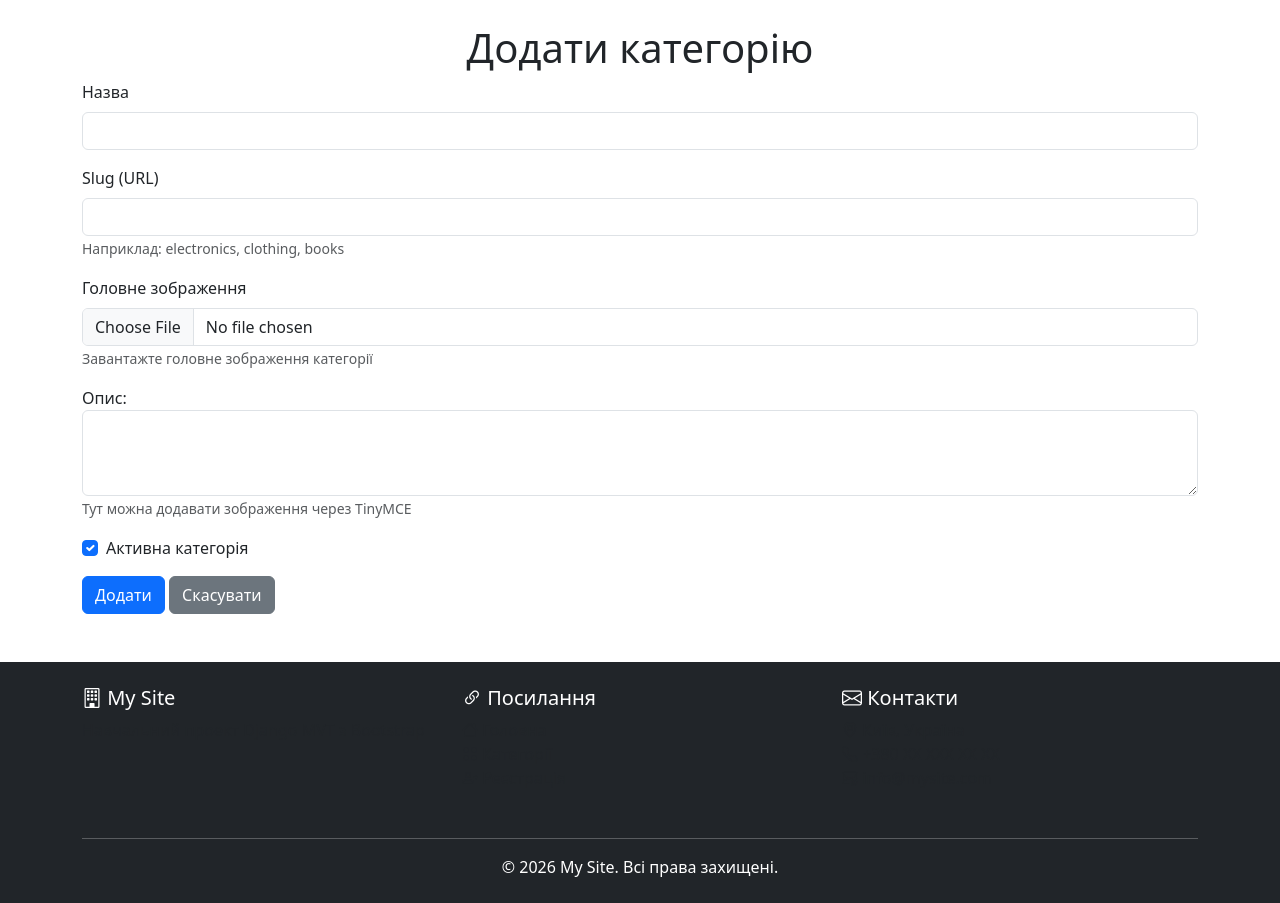
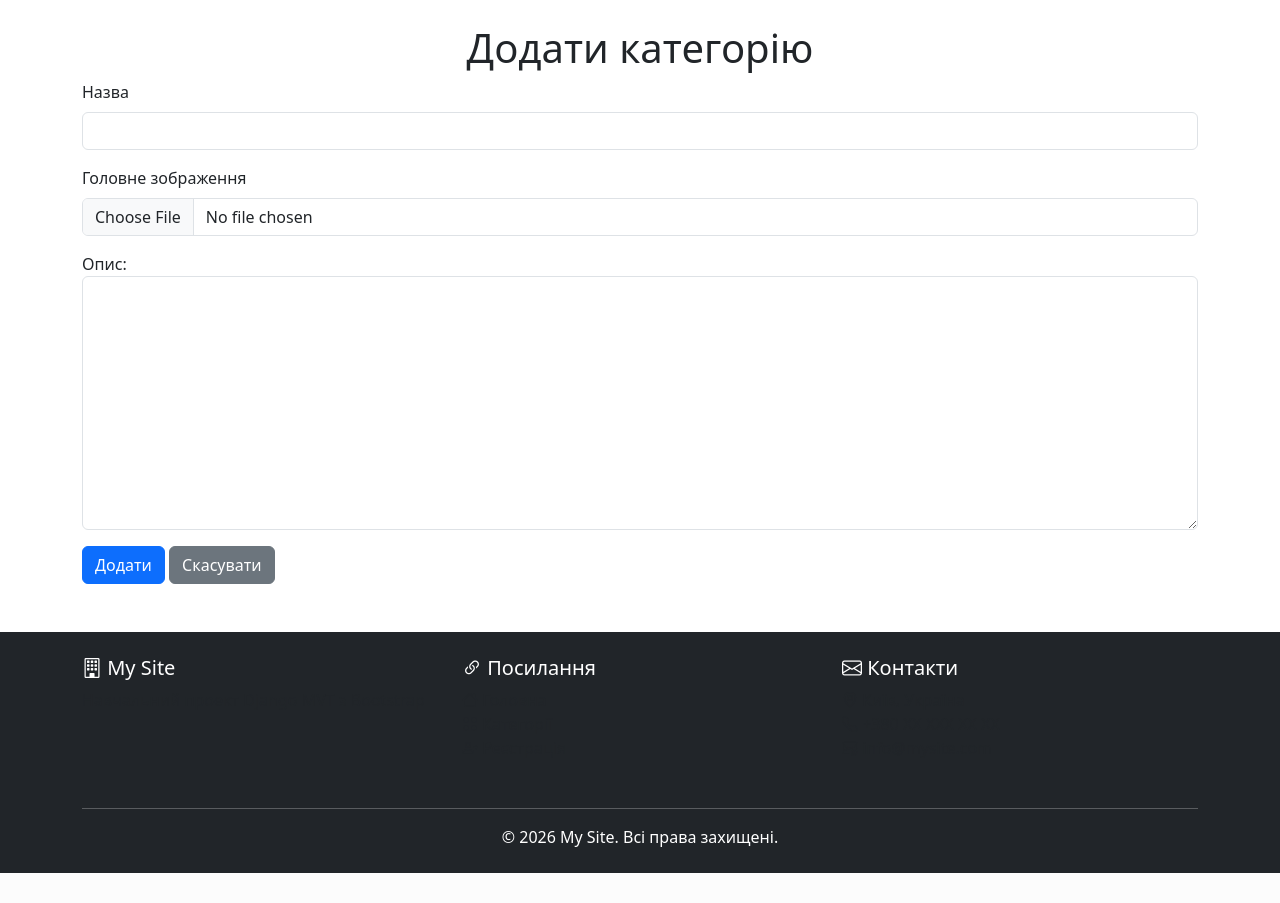
Before and after one commit to oksan8512/WebPython, a Django app: page /categories/add/ in a window 1280 px wide. Shown: the part 56-959 px from the top of the page. After the commit the page ends 929 px from the top, so only its background shows below. Run offline with Django 5.2, Linux system fonts and the light colour scheme; some libraries are stand-ins or nearby versions.

Commit message:
AddEditroom

```diff
--- a/MVT Example/djangomvt/categories/templates/add_category.html
+++ b/MVT Example/djangomvt/categories/templates/add_category.html
@@ -13,28 +13,13 @@
         </div>
 
         <div class="mb-3">
-            <label for="slug" class="form-label">Slug (URL)</label>
-            <input type="text" class="form-control" id="slug" name="slug" required>
-            <small class="text-muted">Наприклад: electronics, clothing, books</small>
-        </div>
-
-        <div class="mb-3">
             <label for="image" class="form-label">Головне зображення</label>
             <input type="file" class="form-control" id="image" name="image" accept="image/*">
-            <small class="text-muted">Завантажте головне зображення категорії</small>
         </div>
 
         <div class="mb-3">
             <label for="description">Опис:</label>
-            <textarea class="form-control" id="description" name="description" rows="3"></textarea>
-            <small class="text-muted">Тут можна додавати зображення через TinyMCE</small>
-        </div>
-
-        <div class="mb-3 form-check">
-            <input type="checkbox" class="form-check-input" id="is_active" name="is_active" checked>
-            <label class="form-check-label" for="is_active">
-                Активна категорія
-            </label>
+            <textarea class="form-control" id="description" name="description" rows="10"></textarea>
         </div>
 
         <button type="submit" class="btn btn-primary">Додати</button>
@@ -46,15 +31,6 @@
 
 {% block myScripts %}
 <script>
-    // Автоматична генерація slug з назви
-    document.getElementById('name').addEventListener('input', function(e) {
-        const slug = e.target.value
-            .toLowerCase()
-            .replace(/[^a-z0-9а-яії]+/g, '-')
-            .replace(/^-+|-+$/g, '');
-        document.getElementById('slug').value = slug;
-    });
-
     tinymce.init({
         selector: 'textarea',
         plugins: 'anchor autolink charmap codesample emoticons ' +
@@ -63,65 +39,32 @@
             'underline strikethrough | link image media table | align '+
             'lineheight | numlist bullist indent outdent | emoticons charmap '+
             '| removeformat',
-
-        // Налаштування завантаження зображень
+        automatic_uploads: true,
+        images_file_types: "jpg,jpeg,png,webp",
+        paste_data_images: true,
         images_upload_url: '{% url "categories:upload_image" %}',
-        automatic_uploads: true,
-        images_file_types: 'jpg,jpeg,png,webp',
-        paste_data_images: true,
-
-        // Обробник завантаження
-        images_upload_handler: async (blobInfo, progress) => {
-            const formData = new FormData();
-            formData.append('file', blobInfo.blob(), blobInfo.filename());
-
-            try {
-                const response = await fetch('{% url "categories:upload_image" %}', {
-                    method: 'POST',
-                    body: formData
-                });
-
-                const result = await response.json();
-
-                if (result.error) {
-                    throw new Error(result.error);
-                }
-
-                return result.location;
-            } catch (error) {
-                console.error('Помилка завантаження:', error);
-                throw error;
-            }
-        },
 
         setup: (editor) => {
             editor.on('Paste', async (e) => {
                 e.preventDefault();
-
                 const clipboardData = e.clipboardData || e.originalEvent?.clipboardData;
                 if (!clipboardData) return;
 
                 const html = clipboardData.getData("text/html");
                 const text = clipboardData.getData("text/plain");
-
                 let contentToInsert = html || text;
                 if (!contentToInsert) return;
 
                 const temp = document.createElement("div");
                 temp.innerHTML = contentToInsert;
-
                 const imgs = Array.from(temp.querySelectorAll("img"));
 
                 for (let img of imgs) {
                     const src = img.getAttribute("src");
                     if (!src || src.startsWith("http://127.0.0.1")) continue;
-
                     try {
-                        console.log("Upload url", src);
-                        // Завантаження зовнішнього зображення
                         const response = await fetch(src);
                         const blob = await response.blob();
-
                         const formData = new FormData();
                         formData.append('file', blob, 'pasted-image.jpg');
 
@@ -135,10 +78,8 @@
                         img.removeAttribute("srcset");
                     } catch (err) {
                         console.error("Failed to upload image:", err);
-                        img.setAttribute("src", "/images/default.jpg");
                     }
                 }
-
                 editor.insertContent(temp.innerHTML);
             });
         }
--- a/MVT Example/djangomvt/categories/views.py
+++ b/MVT Example/djangomvt/categories/views.py
@@ -3,40 +3,50 @@ from django.contrib import messages
 from django.http import JsonResponse
 from django.views.decorators.csrf import csrf_exempt
 from django.views.decorators.http import require_http_methods
+from django.utils.text import slugify
 import os
 
 from .models import Category, CategoryImage
+
 
 def show_categories(request):
     categories = Category.objects.all()
     return render(request, "categories.html", {'categories': categories})
 
+
 def add_category(request):
     if request.method == 'POST':
         name = request.POST.get('name')
-        slug = request.POST.get('slug')
         description = request.POST.get('description', '')
-        is_active = request.POST.get('is_active') == 'on'
         image = request.FILES.get('image')
 
-        # Перевірка, чи slug унікальний
-        if Category.objects.filter(slug=slug).exists():
-            messages.error(request, 'Категорія з таким slug вже існує')
+        # Автоматична генерація slug
+        base_slug = slugify(name, allow_unicode=False)
+        slug = base_slug
+
+        # Перевірка унікальності slug
+        counter = 1
+        while Category.objects.filter(slug=slug).exists():
+            slug = f"{base_slug}-{counter}"
+            counter += 1
+
+        try:
+            # Створення категорії (is_active=True за замовчуванням)
+            category = Category.objects.create(
+                name=name,
+                slug=slug,
+                description=description,
+                image=image
+            )
+
+            messages.success(request, f'Категорія "{name}" успішно додана!')
+            return redirect('categories:show_categories')
+        except Exception as e:
+            messages.error(request, f'Помилка при створенні категорії: {str(e)}')
             return render(request, 'add_category.html')
 
-        # Створення категорії
-        category = Category.objects.create(
-            name=name,
-            slug=slug,
-            description=description,
-            is_active=is_active,
-            image=image
-        )
+    return render(request, 'add_category.html')
 
-        messages.success(request, f'Категорія "{name}" успішно додана!')
-        return redirect('categories:show_categories')
-
-    return render(request, 'add_category.html')
 
 @csrf_exempt
 @require_http_methods(["POST"])
@@ -48,18 +58,21 @@ def upload_image(request):
     file = request.FILES['file']
 
     # Перевірка типу файлу
-    allowed_extensions = ['.jpg', '.jpeg', '.png', '.webp']
+    allowed_extensions = ['.jpg', '.jpeg', '.png', '.webp', '.gif']
     ext = os.path.splitext(file.name)[1].lower()
     if ext not in allowed_extensions:
         return JsonResponse({'error': 'Недозволений тип файлу'}, status=400)
 
-    # Створення запису в базі
-    category_image = CategoryImage.objects.create(
-        image=file,
-        original_filename=file.name
-    )
+    try:
+        # Створення запису в базі
+        category_image = CategoryImage.objects.create(
+            image=file,
+            original_filename=file.name
+        )
 
-    return JsonResponse({
-        'location': category_image.image.url,
-        'image_id': category_image.id
-    })
+        return JsonResponse({
+            'location': category_image.image.url,
+            'image_id': category_image.id
+        })
+    except Exception as e:
+        return JsonResponse({'error': f'Помилка завантаження: {str(e)}'}, status=500)
```
